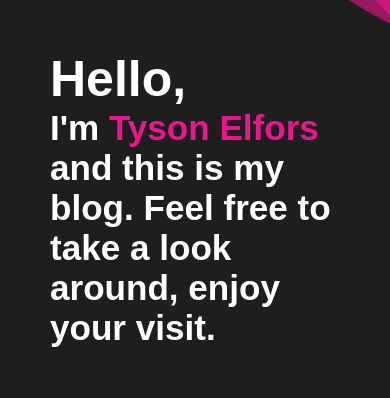
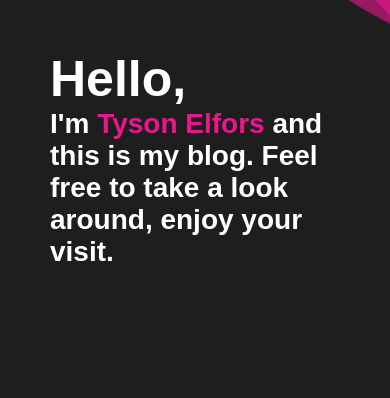
Before and after one commit to tyelf22/nuxtBlog, a Nuxt app: page / in a window 390 px wide. Shown: the top 398 px of the page. Built offline with nearby package versions, Linux system fonts and the light colour scheme; a web font is replaced by a local one.

Commit message:
removed redundant css

```diff
--- a/pages/index.vue
+++ b/pages/index.vue
@@ -138,6 +138,17 @@ export default {
   justify-content: center;
 }
 
+
+
+/* Media Query */
+@media only screen and (max-width: 500px) {
+  .title h3 {
+    font-size: 28px;
+  }
+}
+
+
+
 /* Media Query */
 @media only screen and (max-width: 800px) {
 .mainCont {
@@ -156,8 +167,7 @@ export default {
 }
 
 .fixedImage {
-  background-color: #1e1e1e; /* Used if the image is unavailable */
-  height: 500px; /* You must set a specified height */
+  height: 500px;
   width: 100%;
   position: absolute;
 }
@@ -165,10 +175,8 @@ export default {
 .title {
   position: static;
   margin: 0 auto;
-  color: white;
   width: 100%;
   padding: 50px;
-  font-size: 30px;
 }
 
 .title h1 {
@@ -176,9 +184,6 @@ export default {
   position: relative;
 }
 
-.title span {
-  color: #ea178c;
-}
 
 .divider {
   position: absolute;
@@ -193,18 +198,8 @@ export default {
 .welcomeText {
   width: 100%;
   margin: 0 auto;
-  padding: 50px;
-  margin-top: 90px;
-}
-
-.welcomeText h1 {
-  line-height: 1.5;
-  margin-top: 30px;
-}
-
-.articles {
-  display: flex;
-  justify-content: center;
+  margin-top: 80px;
+  height: auto;
 }
 }
 
```
